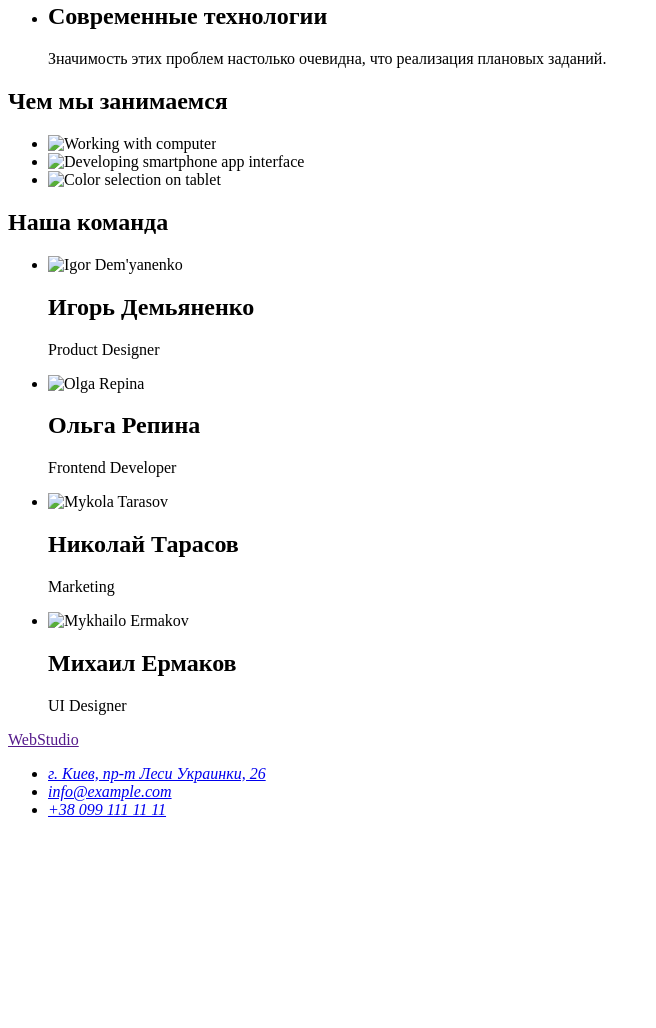
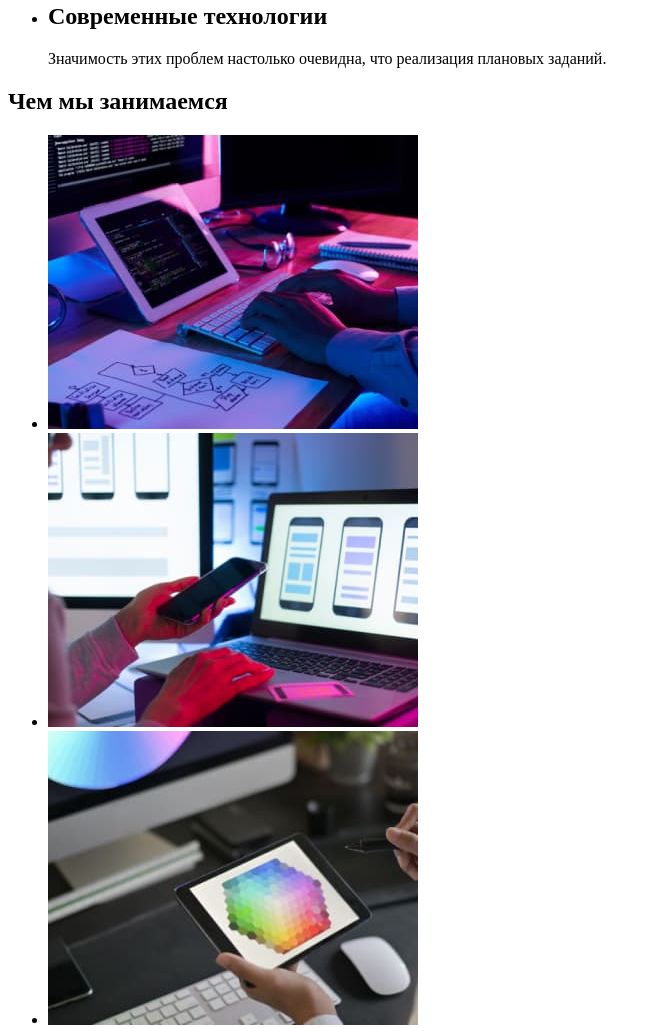
Before and after one commit to ssv06/goit-markup-hw-01, a plain HTML site: page index.html in a window 1280 px wide. Shown: the part 507-1535 px from the top of the page, without its empty margins (0-656 px from the left). Before the commit the page ends 1342 px from the top, so only its background shows below. Drawn offline with Linux system fonts and the light colour scheme; the site is published under a folder, as on GitHub Pages, so addresses that start at the root find nothing.

Commit message:
Put "." in img src

```diff
--- a/index.html
+++ b/index.html
@@ -46,30 +46,30 @@
     </ul></section>
     <section><h2>Чем мы занимаемся</h2>
         <ul>
-            <li><img src="/images/img-1.jpg" alt="Working with computer" width="370" height="294"></li>
-            <li><img src="/images/img-2.jpg" alt="Developing smartphone app interface" width="370" height="294"></li>
-            <li><img src="/images/img-3.jpg" alt="Color selection on tablet" width="370" height="294"></li>
+            <li><img src="./images/img-1.jpg" alt="Working with computer" width="370" height="294"></li>
+            <li><img src="./images/img-2.jpg" alt="Developing smartphone app interface" width="370" height="294"></li>
+            <li><img src="./images/img-3.jpg" alt="Color selection on tablet" width="370" height="294"></li>
         </ul>
     </section>
     <section><h2>Наша команда</h2>
     <ul>
         <li>
-            <img src="/images/team-1.jpg" alt="Igor Dem'yanenko" width="270" height="260">
+            <img src="./images/team-1.jpg" alt="Igor Dem'yanenko" width="270" height="260">
             <h2>Игорь Демьяненко</h2>
             <p>Product Designer</p>
         </li>
         <li>
-            <img src="/images/team-2.jpg" alt="Olga Repina" width="270" height="260">
+            <img src="./images/team-2.jpg" alt="Olga Repina" width="270" height="260">
             <h2>Ольга Репина</h2>
             <p>Frontend Developer</p>
         </li>
         <li>
-            <img src="/images/team-3.jpg" alt="Mykola Tarasov" width="270" height="260">
+            <img src="./images/team-3.jpg" alt="Mykola Tarasov" width="270" height="260">
             <h2>Николай Тарасов</h2>
             <p>Marketing</p>
         </li>
         <li>
-            <img src="/images/team-4.jpg" alt="Mykhailo Ermakov" width="270" height="260">
+            <img src="./images/team-4.jpg" alt="Mykhailo Ermakov" width="270" height="260">
             <h2>Михаил Ермаков</h2>
             <p>UI Designer</p>
         </li>
```
